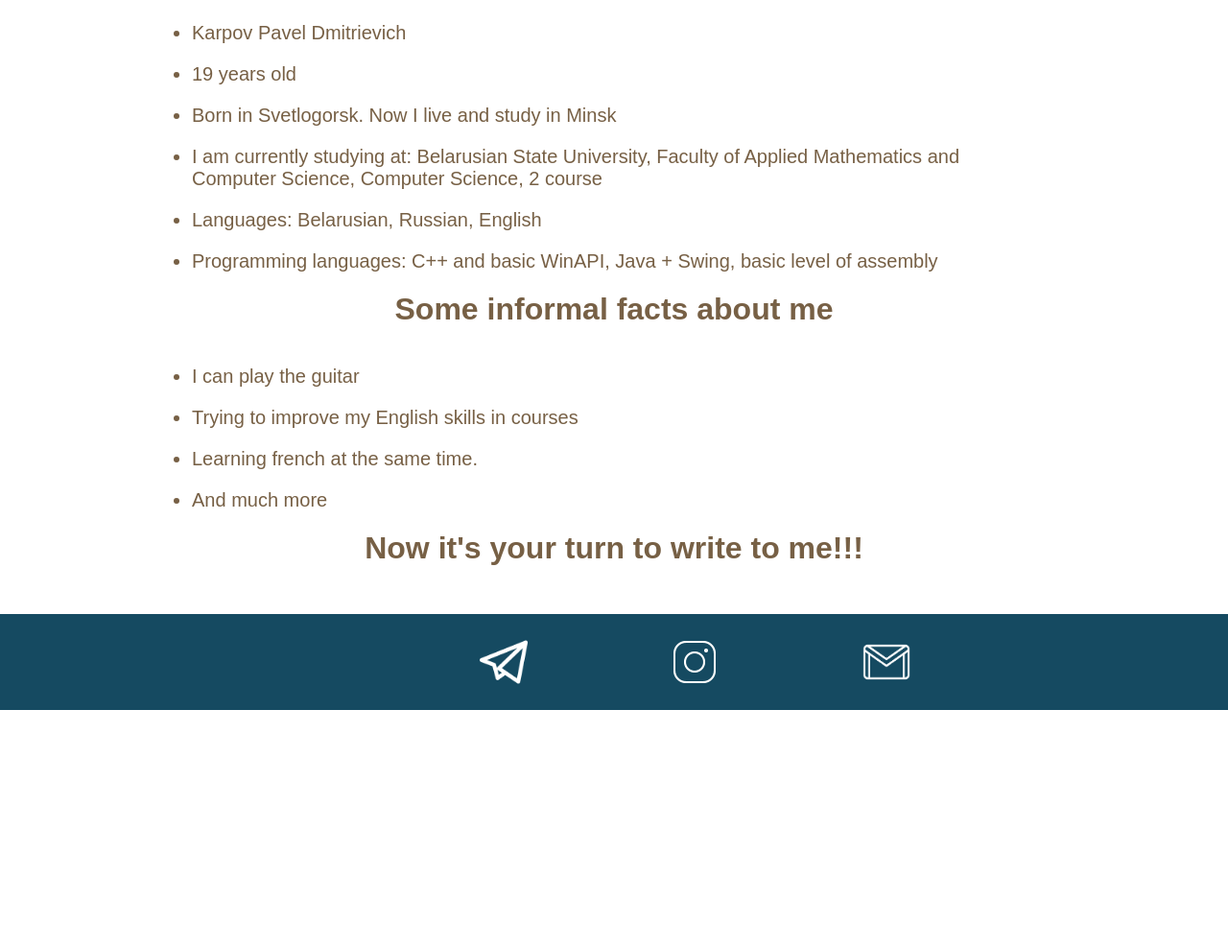
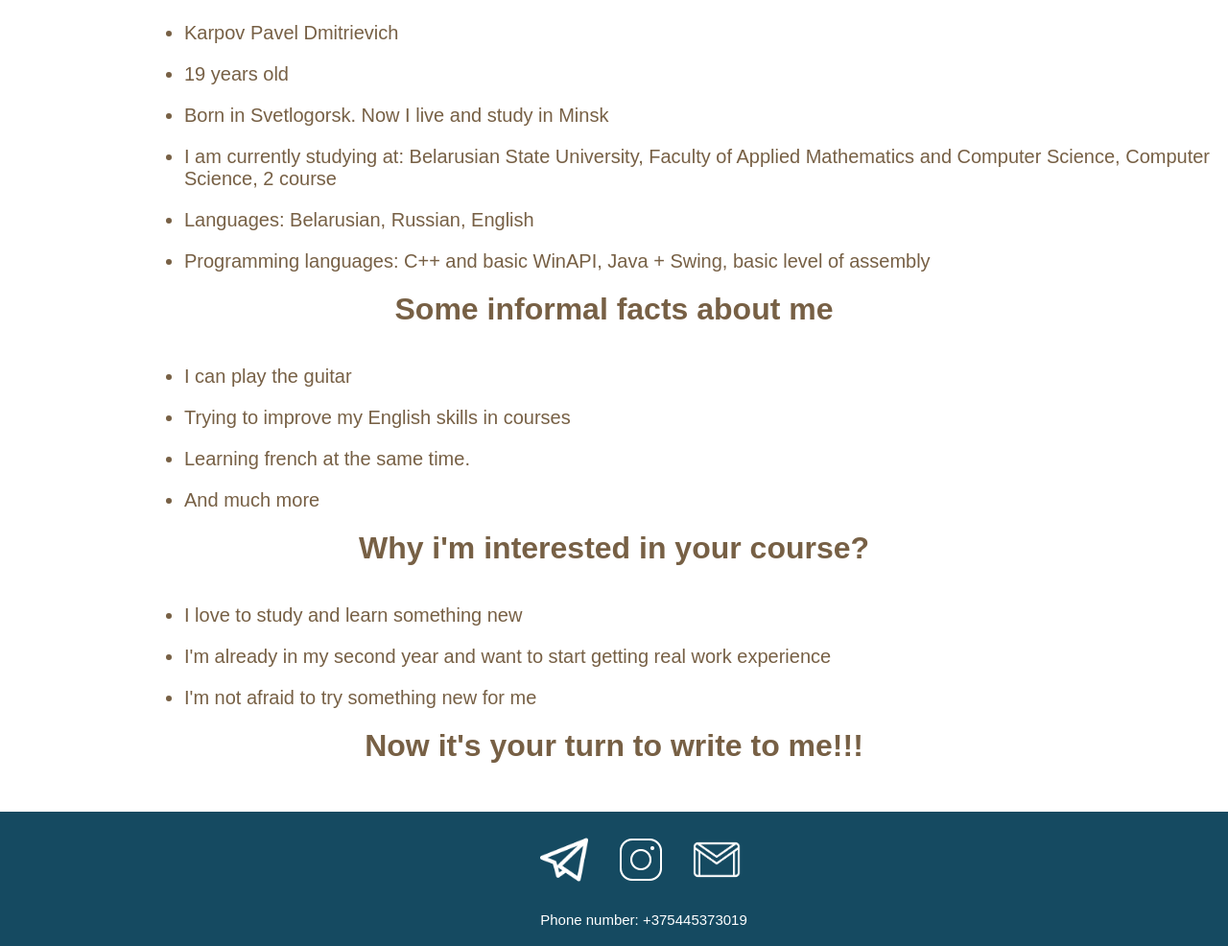
Before and after one commit to 0DarthSanta0/myResume, a plain HTML site: page index.html in a window 1280 px wide. Shown: the part 1318-2304 px from the top of the page at 96% size. Before the commit the page ends 2058 px from the top, so only its background shows below. Drawn offline with Linux system fonts and the light colour scheme.

Commit message:
final vers.

```diff
--- a/index.html
+++ b/index.html
@@ -2,7 +2,7 @@
 <html lang="en">
 <head>
     <meta charset="UTF-8">
-    <title>Title</title>
+    <title>Pavel Karpov</title>
     <link rel="stylesheet" href="main.css">
 </head>
 <body>
@@ -12,14 +12,14 @@
                 <img src="hi1.png" alt="logo">
             </div>
             <div id="my-title">Hello, it seems you want to know who I am? So let's get to know each other. (Scroll down)</div>
-            <div id="PS1">(The picture of the cat is not mine, but he is very beautiful)</div>
+            <div id="PS1">(The picture of the cat is not made by me, but it is very beautiful)</div>
         </div>
 </div>
 <div class="container">
         <h1 class="my-title-h1">So its me</h1>
 </div>
 <div class="container">
-                <div id="pict"><img src="photo1.png" class="my-photo"></div>
+                <div id="pict"><img src="photo1.png" class="my-photo" alt="photo"></div>
                 <p id="PS2">(Yeah, yeah.... I do not have an official photo. Generally. Sorry)</p>
 </div>
 <div class="container">
@@ -44,12 +44,21 @@
         </ul>
 </div>
 <div class="container">
-        <h1 class="my-title-h1-4">Now it's your turn to write to me!!!</h1>
+    <h1 class="my-title-h1-2">Why i'm interested in your course?</h1>
+    <ul>
+        <li>I love to study and learn something new</li>
+        <li>I'm already in my second year and want to start getting real work experience</li>
+        <li>I'm not afraid to try something new for me</li>
+    </ul>
+</div>
+<div class="container">
+    <h1 class="my-title-h1-2">Now it's your turn to write to me!!!</h1>
 </div>
 <div id="footer">
-    <a href="https://t.me/DarthSanta"><img src="tg.png" id="tg" class="my-photo" ></a>
-    <a href="https://www.instagram.com/_darthsanta_/"><img src="inst.png" id="inst" class="my-photo"></a>
-    <a href="mailto:karpovpaveldm@gmail.com"><img src="gmail.png" id="gmail" class="my-photo"></a>
+    <a href="https://t.me/DarthSanta"><img src="tg.png" id="tg" class="my-photo" alt="tg"></a>
+    <a href="https://www.instagram.com/_darthsanta_/"><img src="inst.png" id="inst" class="my-photo" alt="inst"></a>
+    <a href="mailto:karpovpaveldm@gmail.com"><img src="gmail.png" id="gmail" class="my-photo" alt="gmail"></a>
+    <div id="phone">Phone number: +375445373019</div>
 </div>
 </body>
 </html>
--- a/main.css
+++ b/main.css
@@ -64,22 +64,17 @@ ul {
     font-size: 20px;
     text-align: left;
     margin: 20px 0;
-    padding: 0 200px;
+    padding-left: 15%;
     color: #776045;}
 
 li {
     padding-top: 20px;
 }
 
-.my-title-h1-4{
-    text-align: center;
-    margin: 20px 0;
-    color: #776045;
-}
 
 #footer {
     margin-top: 50px;
-    height: 100px;
+    height: 140px;
     width: 100%;
     background-color: #154a61;
     background-size: cover;
@@ -91,19 +86,25 @@ li {
     width: 50px;
     height: 50px;
     padding-top: 25px;
-    padding-left: 500px;
+    padding-left: 44%;
 }
 
 #inst {
     width: 50px;
     height: 50px;
     padding-top: 25px;
-    padding-left: 145px;
+    padding-left: 25px;
 }
 
 #gmail {
     width: 50px;
     height: 50px;
     padding-top: 25px;
-    padding-left: 145px;
+    padding-left: 25px;
 }
+#phone {
+    color: white;
+    padding-left: 44%;
+    padding-top: 25px;
+    font-size: 15px;
+}
```
